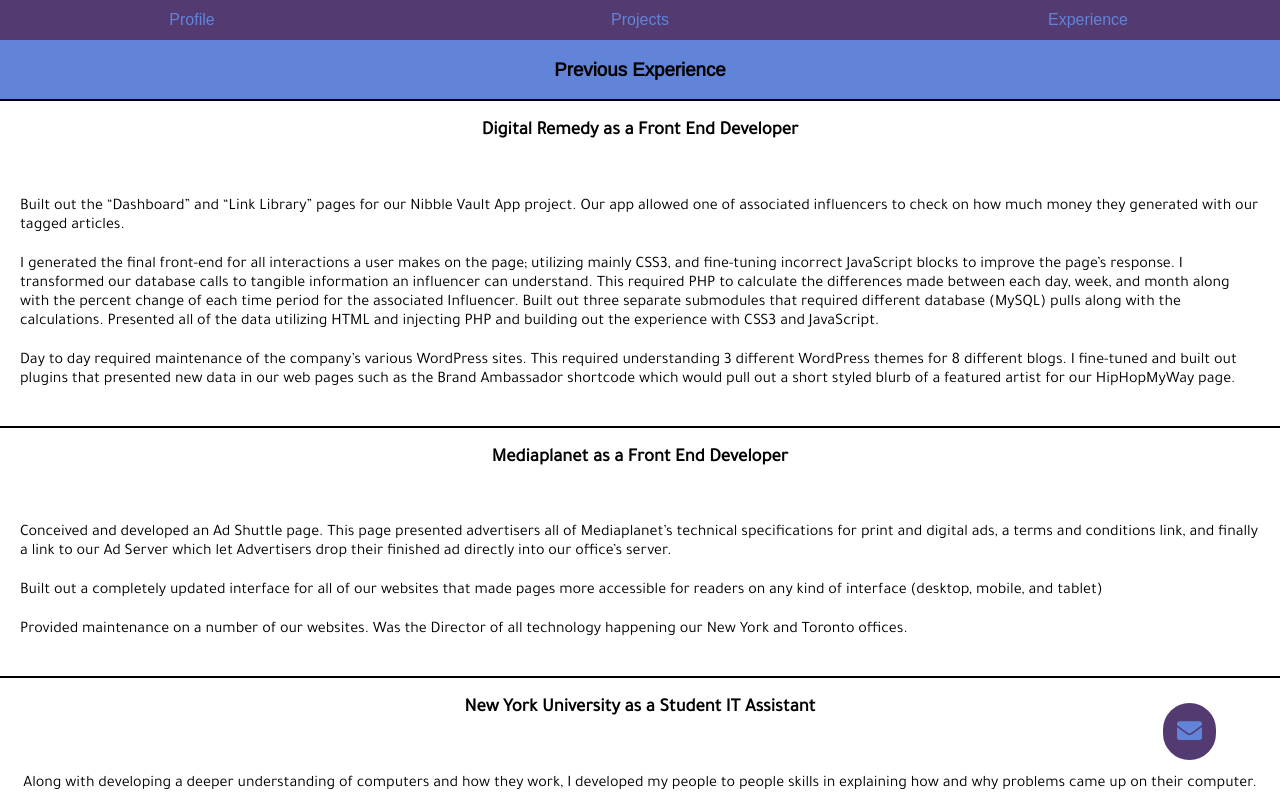
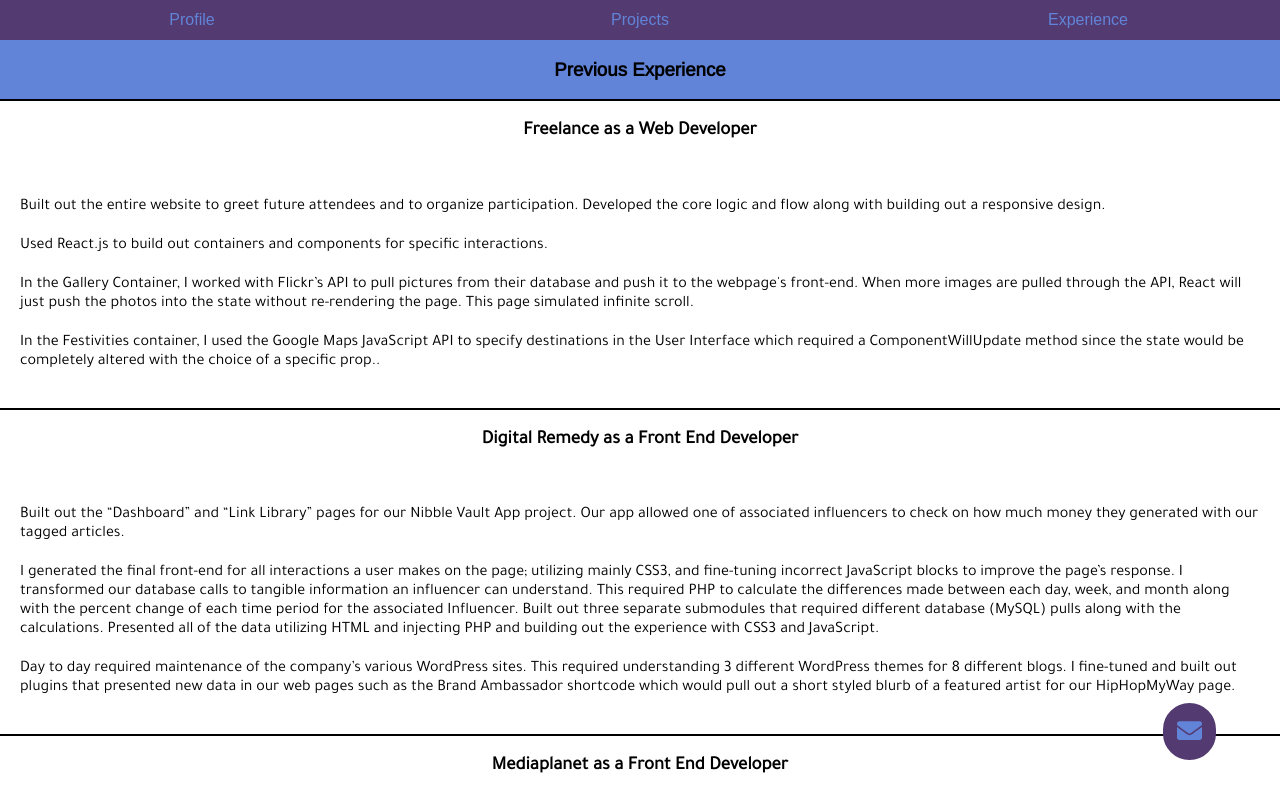
Before and after one commit to jpallath/jerrypallath.com2, a React (Create React App) app: page /experience in a window 1280 px wide. Shown: the top 800 px of the page. Built offline with nearby package versions, Linux system fonts and the light colour scheme.

Commit message:
added freelance

```diff
--- a/src/components/experience.js
+++ b/src/components/experience.js
@@ -29,6 +29,17 @@
       experience: [
         {
           id: 0,
+          company: "Freelance",
+          position: "Web Developer",
+          projects: [
+            "Built out the entire website to greet future attendees and to organize participation. Developed the core logic and flow along with building out a responsive design.",
+            "Used React.js to build out containers and components for specific interactions.  ",
+            "In the Gallery Container, I worked with Flickr’s API to pull pictures from their database and push it to the webpage's front-end.  When more images are pulled through the API, React will just push the photos into the state without re-rendering the page.  This page simulated infinite scroll.",
+            "In the Festivities container, I used the Google Maps JavaScript API to specify destinations in the User Interface which required a ComponentWillUpdate method since the state would be completely altered with the choice of a specific prop.."
+          ]
+        },
+        {
+          id: 1,
           company: "Digital Remedy",
           position: "Front End Developer",
           projects: [
@@ -38,7 +49,7 @@
           ]
         },
         {
-          id: 1,
+          id: 2,
           company: "Mediaplanet",
           position: "Front End Developer",
           projects: [
@@ -48,7 +59,7 @@
           ]
         },
         {
-          id: 2,
+          id: 3,
           company: "New York University",
           position: "Student IT Assistant",
           projects: [
```
